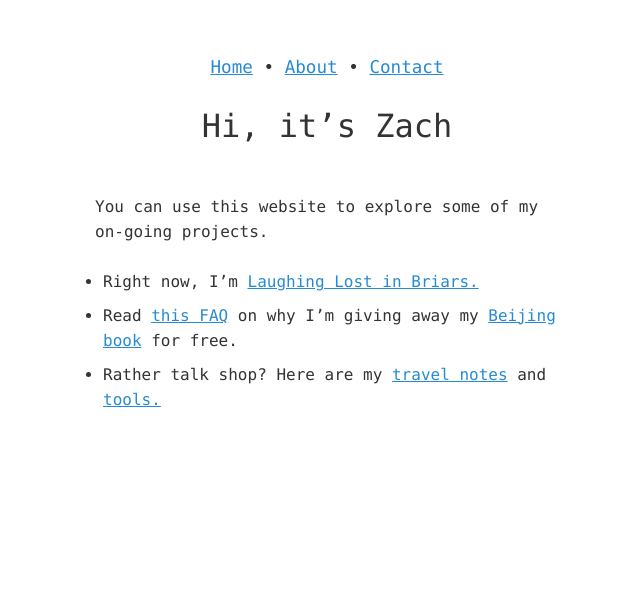
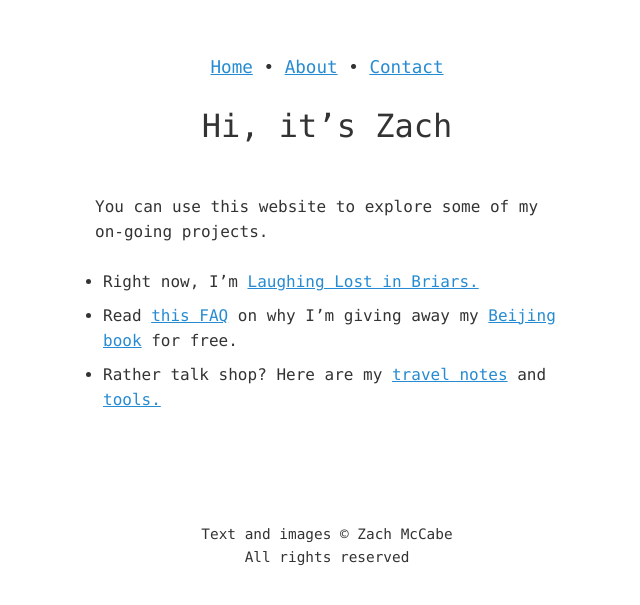
Before and after one commit to zachmccabe/zachmccabe.github.io, a Jekyll site: the page built from index.md, in a window 1280 px wide. Shown: the top 605 px of the page, without its empty margins (313-953 px from the left). Built offline with Jekyll 4.4.1, drawn with Linux system fonts in a browser that asks for light colours.

Commit message:
Update kaoliang_nite_3.html
Footer updating copyright statement.

```diff
--- a/_layouts/kaoliang_nite_3.html
+++ b/_layouts/kaoliang_nite_3.html
@@ -30,6 +30,7 @@
 {%- if page.collection -%}<p style="margin-top:2em;"><nav class="breadcrumbs">{%- include emoji_collection_switch.html -%}&nbsp;{%- include breadcrumbs.html -%}</nav></p>{%- endif -%}
 </main>
 <footer>
+<p>Text and images &copy; Zach McCabe<br />All rights reserved</p>
 </footer>
 </div>
 </div>
```
